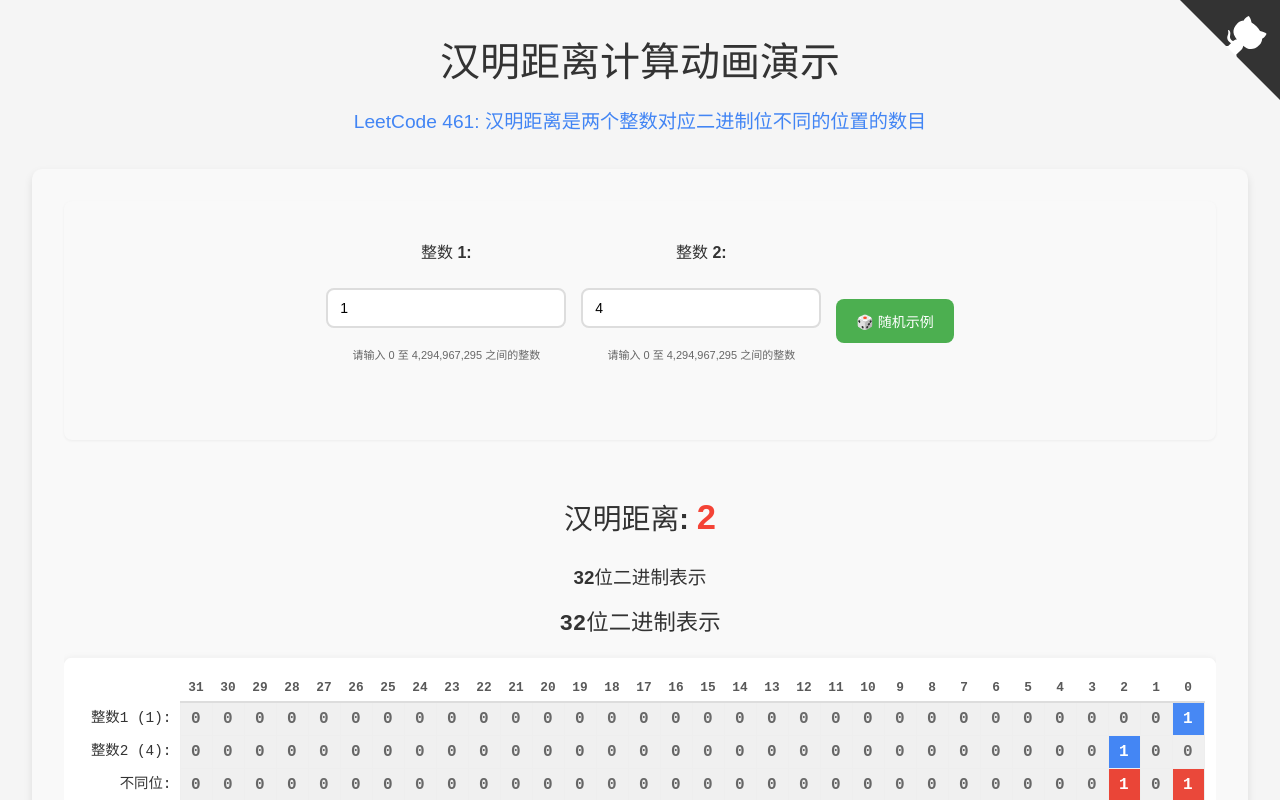
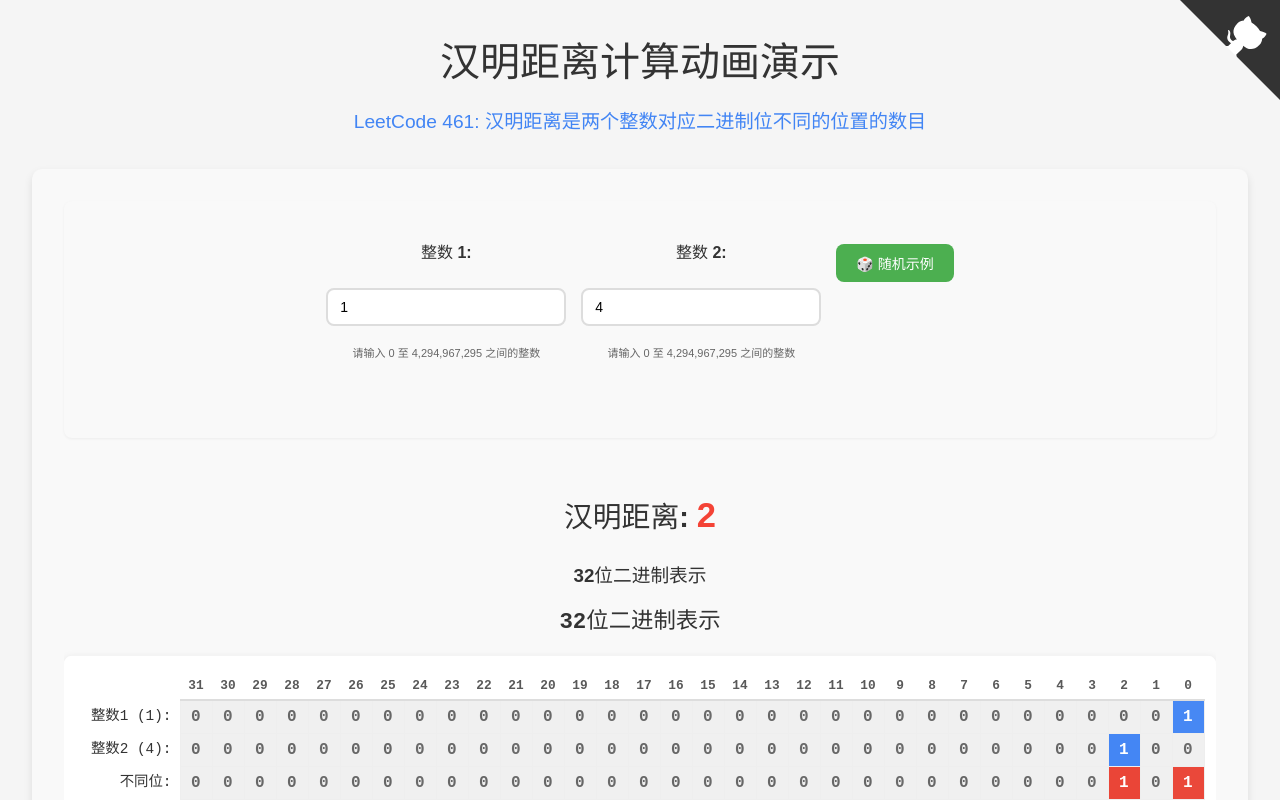
Before and after one commit to fuck-algorithm/leetcode-461-hamming-distance, a React (Vite) app: page / in a window 1280 px wide. Built offline with nearby package versions, Linux system fonts and the light colour scheme.

Commit message:
调整布局：让随机按钮与输入框在同一水平线上

```diff
--- a/src/components/HammingDistance.css
+++ b/src/components/HammingDistance.css
@@ -90,13 +90,14 @@
 }
 
 .random-button:hover {
-  background-color: #2a7e43;
-  box-shadow: 0 2px 5px rgba(0, 0, 0, 0.2);
-  transform: translateY(-2px); /* 上浮效果 */
+  background-color: #45a049;
+  transform: translateY(-2px);
+  box-shadow: 0 4px 8px rgba(0, 0, 0, 0.1);
 }
 
 .random-button:active {
-  transform: scale(0.98); /* 点击时缩小效果 */
+  transform: translateY(0);
+  box-shadow: 0 2px 4px rgba(0, 0, 0, 0.1);
 }
 
 /* 按钮波纹效果 */
@@ -194,9 +195,7 @@
 
 .input-section {
   display: flex;
-  flex-wrap: wrap;
   justify-content: center;
-  gap: 20px;
   margin-bottom: 20px;
   padding: 15px;
   background: #f9f9f9;
@@ -204,19 +203,19 @@
   box-shadow: 0 1px 3px rgba(0,0,0,0.05);
 }
 
+.input-controls {
+  display: flex;
+  align-items: flex-start;
+  gap: 15px;
+  flex-wrap: wrap;
+  justify-content: center;
+}
+
 .input-group {
   display: flex;
   flex-direction: column;
   width: 240px;
   min-width: 200px;
-}
-
-.input-controls {
-  display: flex;
-  align-items: center;
-  justify-content: center;
-  flex-wrap: wrap;
-  gap: 15px;
 }
 
 .input-group label {
@@ -233,6 +232,33 @@
   transition: all 0.3s ease;
   width: 100%;
   outline: none;
+  height: 38px;
+}
+
+.random-button-container {
+  display: flex;
+  flex-direction: column;
+  justify-content: flex-start;
+  margin-top: 28px; /* 对齐输入框，考虑了label的高度 */
+}
+
+.random-button {
+  background-color: #4caf50;
+  color: white;
+  border: none;
+  border-radius: 8px;
+  padding: 10px 20px;
+  font-size: 14px;
+  cursor: pointer;
+  transition: all 0.3s ease;
+  position: relative;
+  overflow: hidden;
+  outline: none;
+  height: 38px;
+  white-space: nowrap;
+  display: flex;
+  align-items: center;
+  justify-content: center;
 }
 
 .input-group input:focus {
@@ -262,31 +288,6 @@
   transition: all 0.3s ease;
 }
 
-.random-button {
-  background-color: #4caf50;
-  color: white;
-  border: none;
-  border-radius: 8px;
-  padding: 10px 20px;
-  font-size: 14px;
-  cursor: pointer;
-  transition: all 0.3s ease;
-  position: relative;
-  overflow: hidden;
-  outline: none;
-}
-
-.random-button:hover {
-  background-color: #45a049;
-  transform: translateY(-2px);
-  box-shadow: 0 4px 8px rgba(0, 0, 0, 0.1);
-}
-
-.random-button:active {
-  transform: translateY(0);
-  box-shadow: 0 2px 4px rgba(0, 0, 0, 0.1);
-}
-
 /* 红色高亮表示汉明距离中的不同位 */
 .distance-value {
   color: #f44336;
--- a/src/components/HammingDistance.tsx
+++ b/src/components/HammingDistance.tsx
@@ -167,6 +167,7 @@ const HammingDistance: React.FC<HammingDistanceProps> = ({
             <div className="error-message">{num2Error}</div>
           </div>
 
+          <div className="random-button-container">
             <button
               className="random-button"
               onClick={generateRandomExample}
@@ -174,6 +175,7 @@ const HammingDistance: React.FC<HammingDistanceProps> = ({
             >
               🎲 随机示例
             </button>
+          </div>
         </div>
       </div>
 
```
Also changed, not shown: 3 other files (tests, documents, lock files or other folders). Lines whose indentation alone changed are shown as unchanged.
